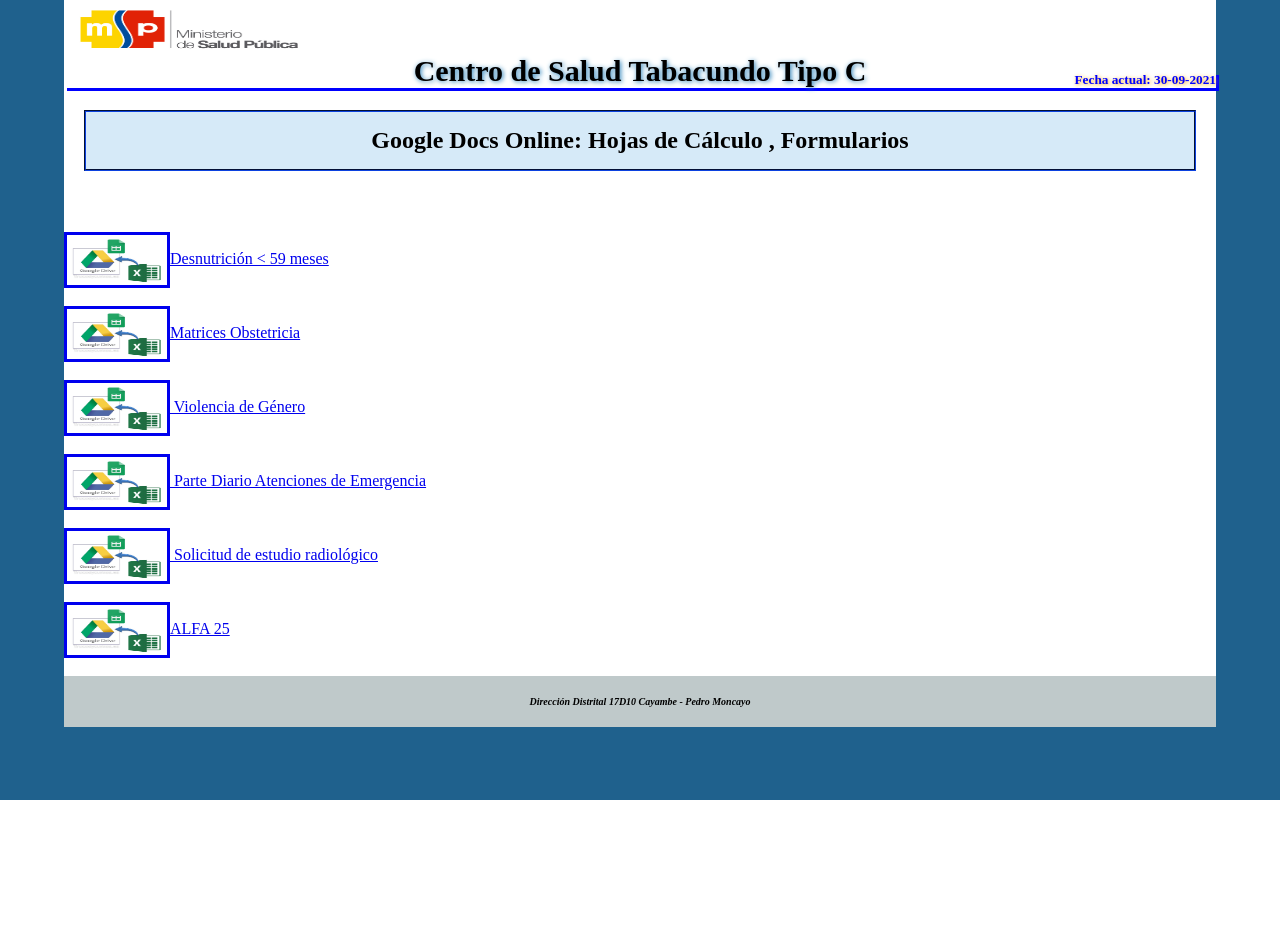
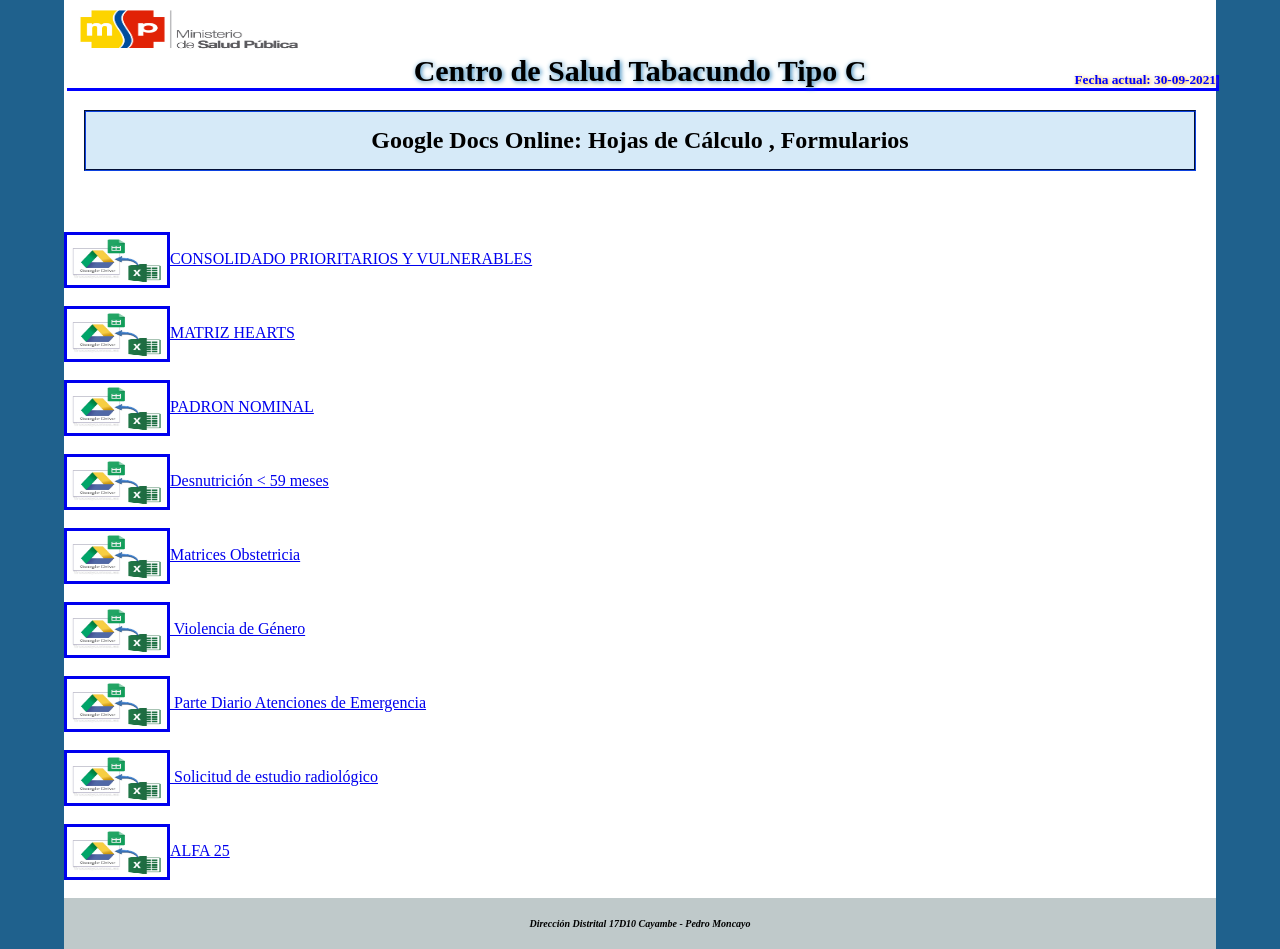
Before and after one commit to frank-ec/intranet, a PHP site: page /admision/matrices.php in a window 1280 px wide. Before the commit the page ends 800 px from the top, so only its background shows below. Run offline with PHP 8.4, Linux system fonts and the light colour scheme.

Commit message:
Agrega 3 matrices

```diff
--- a/includes/enlaces.php
+++ b/includes/enlaces.php
@@ -150,6 +150,13 @@ if ($unidadOperativa == 1) {
 
 	$alfa25 =  '<a href="https://docs.google.com/spreadsheets/d/1n9EcMkPZyUrDWrITsrJCUI9N91aEnhH5c1mYzGlCSiA/edit#gid=1804413424" target="_blank"><img align="center" border="3" height="50" width="100" src="img/matrices.jpeg"><span>ALFA 25</span></a>';
 
+	$prioritarios =  '<a href="https://docs.google.com/spreadsheets/d/1O5wjZVLs_8iy2Ny8wIeFaKIAMkI7Kk3BITjoL6Wvjy4/edit?usp=sharing" target="_blank"><img align="center" border="3" height="50" width="100" src="img/matrices.jpeg"><span>CONSOLIDADO PRIORITARIOS Y VULNERABLES</span></a>';
+
+	$hearts =  '<a href="https://docs.google.com/spreadsheets/d/1cIOJaVqzJpPBHUPYNMfgUnymBnHcVckRUSozZS0kEdQ/edit?usp=sharing" target="_blank"><img align="center" border="3" height="50" width="100" src="img/matrices.jpeg"><span>MATRIZ HEARTS</span></a>';
+
+	$padron =  '<a href="https://docs.google.com/spreadsheets/d/1Ge1IJegglKy0SDuqZqHFu8dk1cU_nkpaLHwtoxp6xcs/edit?usp=sharing" target="_blank"><img align="center" border="3" height="50" width="100" src="img/matrices.jpeg"><span>PADRON NOMINAL</span></a>';
+
+
 
 		  }
 
--- a/matrices.php
+++ b/matrices.php
@@ -7,6 +7,12 @@
 			<center><h2>Google Docs Online: Hojas de Cálculo , Formularios</h2></center>
 			</fieldset>
 					<section id="contenido" >
+					<br><br>
+                    <?php echo $prioritarios ?>
+					<br><br>
+                    <?php echo $hearts ?>
+					<br><br>
+                    <?php echo $padron ?>
 					<br><br>
                     <?php echo $desnutricion ?>
 					<br><br>
```
